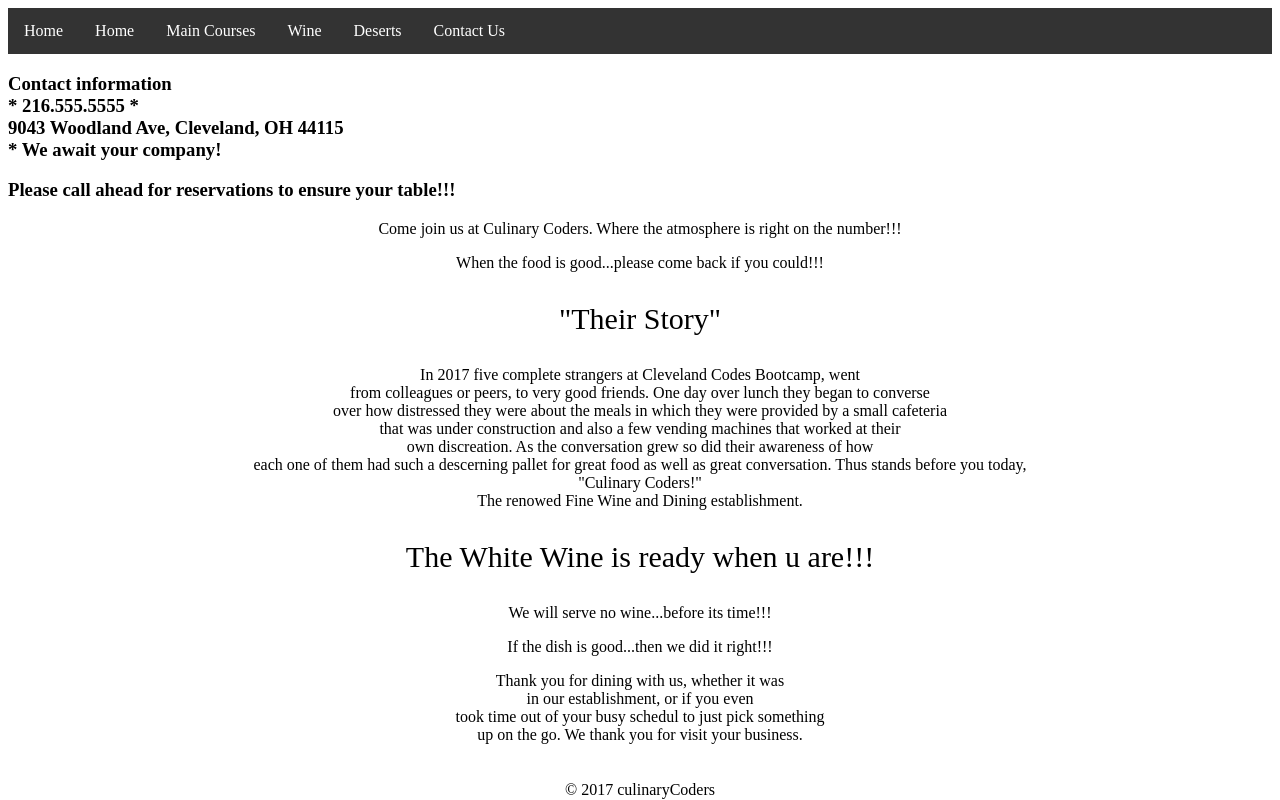
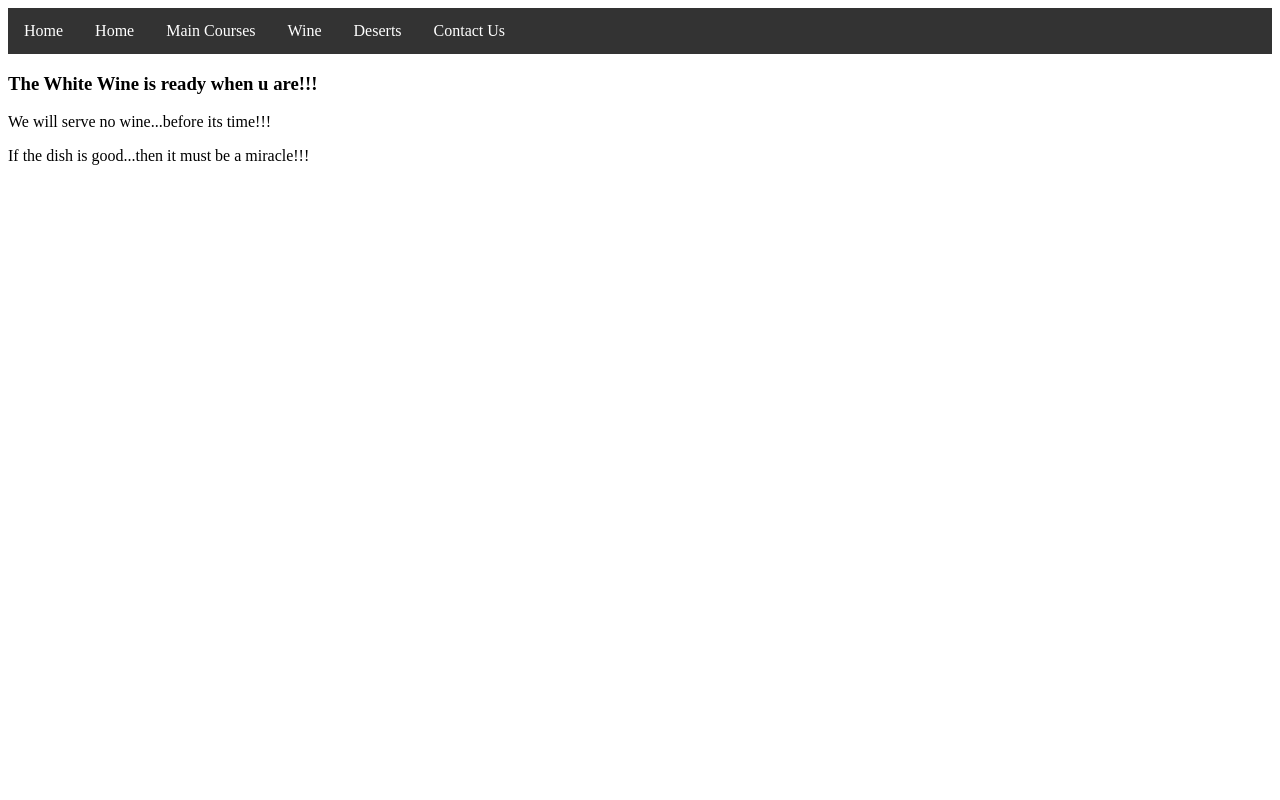
Before and after one commit to flyr397/culinaryCodes1, a plain HTML site: page contact.html in a window 1280 px wide. Drawn offline with Linux system fonts and the light colour scheme.

Commit message:
Revert "contact us and menu.css"
This reverts commit 2184072fe28fbba6481bc532d84e82206674a35f.

```diff
--- a/contact.html
+++ b/contact.html
@@ -2,23 +2,9 @@
 <!DOCTYPE html>
 <html>
 <head>
-  <title>Culinary Coders</title>
+  <title>White Wine Page </title>
 
     <link rel="stylesheet" href="style/menu.css">
-
-    <style>
-       p{text-align:center;
-
-
-
-       }
-
-
-
-    </style>
-
-
-
 </head>
 <body>
 
@@ -43,59 +29,11 @@
   </li>
     <li><a href="deserts.html">  Deserts  </a></li>
     <li><a href="contact.html">  Contact Us </a></li>
-
 </ul>
 
-<h3>Contact information <br /> * 216.555.5555 *<br />  9043 Woodland Ave, Cleveland, OH 44115 <br />* We await your company!</h3>
-<h3>Please call ahead for reservations to ensure your table!!! </h3>
-<p><center>Come join us at Culinary Coders. Where the atmosphere is right on the number!!!</center></p>
-<p><center> When the food is good...please come back if you could!!!</center></p>
-
-
-
-
-    <p class="mid">
-        "Their Story"
-   </p>
-
-    <p class=""
-
-    </p>
-    <div>
-        <p>
-            <center>
-                In 2017 five complete strangers at Cleveland Codes Bootcamp, went <br />
-                from colleagues or peers, to very good friends. One day over lunch they began to converse<br />
-                over how distressed they were about the meals in which they were provided by a small cafeteria<br /> that was under construction
-                and also a few vending machines that worked at their<br /> own discreation. As the conversation grew so did their awareness of how<br />  each one of
-                them had such a descerning pallet for great food as well as great conversation. Thus stands before
-                you today,<br /> "Culinary Coders!"<br /> The renowed Fine Wine and Dining establishment.<br />
-            </center>
-        </p>
-
-
-    </div>
-
-     <p class="mid">
-    The White Wine is ready when u are!!!
-    </p>
-
-    <p><center> We will serve no wine...before its time!!!</center></p>
-    <p><center> If the dish is good...then we did it right!!!  </center></p>
-
-    <p>
-        <center>
-             Thank you for dining with us, whether it was<br /> in our establishment, or if you even<br /> took time out of your busy schedul
-            to just pick something <br />up on the go. We thank you for visit your business.
-        </center>
-    </p>
-
-
-
-    <footer id="footer">
-        <p>  &copy; 2017 culinaryCoders</p>
-
-        </footer>
+<h3>    The White Wine is ready when u are!!! </h3>
+<p>  We will serve no wine...before its time!!!   </p>
+<p>  If the dish is good...then it must be a miracle!!!  </p>
 
 </body>
 </html>
--- a/style/menu.css
+++ b/style/menu.css
@@ -43,26 +43,8 @@ li.dropdown {
     text-align: left;
 }
 
-
 .dropdown-content a:hover {background-color: #77738c}
 
 .dropdown:hover .dropdown-content {
     display: block;
 }
-
-.mid {
- font:bold;
- font-size:30px;
-
-
-
-}
-
-#footer {
-    position: fixed;
-    left:0px;
-    bottom: 0px;
-    height: 35px;
-    width: 100%;
-    Background:0;
-}
```
